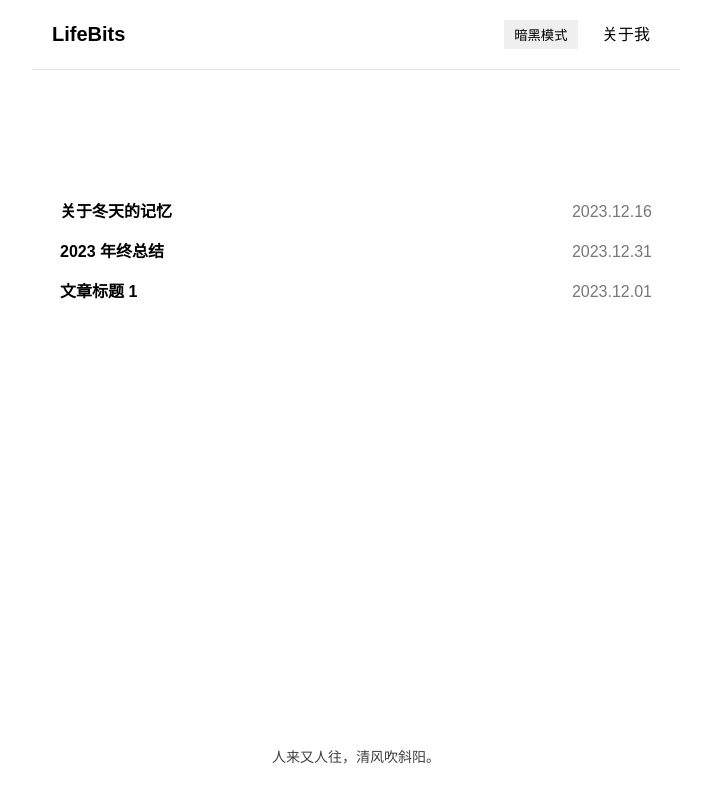
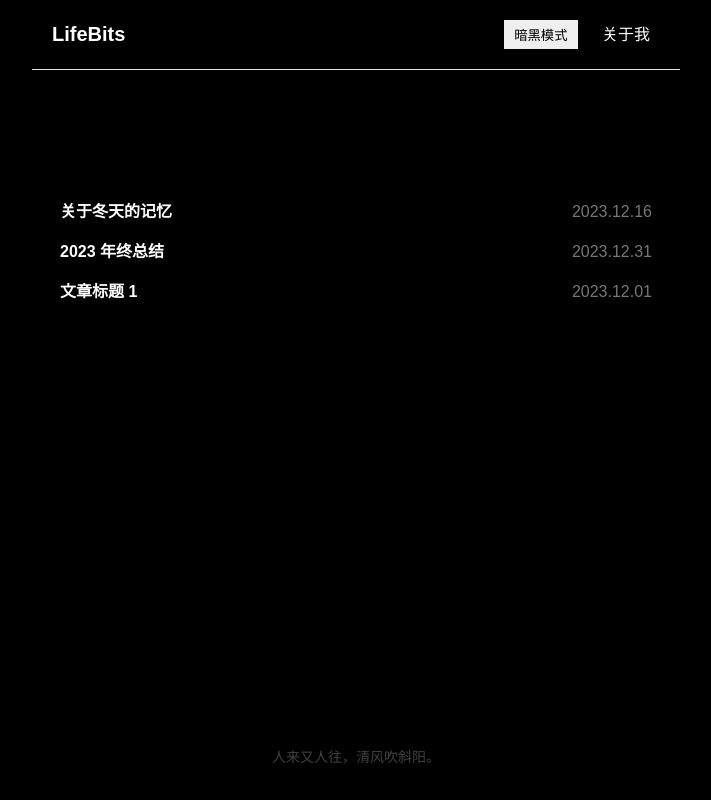
Before and after one commit to aspenzhu/lifebits, a plain HTML site: page index.html in a window 1280 px wide. Both pictures are taken after a click on the button "暗黑模式". Shown: the whole page, without its empty margins (284-995 px from the left). Drawn offline with Linux system fonts and the light colour scheme.

Commit message:
添加暗黑模式

```diff
--- a/index.html
+++ b/index.html
@@ -10,8 +10,8 @@
     <header>
         <div class="title">LifeBits</div>
         <div class="actions">
-            <button onclick="toggleDarkMode()">暗黑模式</button>
-            <a href="about.html">关于我</a>
+            <button id="darkModeToggle">暗黑模式</button>
+            <a href="about.html" class="button">关于我</a>
         </div>
     </header>
 
--- a/main.css
+++ b/main.css
@@ -37,6 +37,19 @@ header {
     text-decoration: none;
 }
 
+/* 设置暗黑模式 */
+body.dark-mode{
+    background-color: #000000;
+    color: #ffffff;
+}
+body.dark-mode header{
+    color:#fff;
+}
+body.dark-mode header a.button{
+    color: #fff;
+}
+
+
 main {
     padding: 20px;
     margin-top: 100px;
--- a/script.js
+++ b/script.js
@@ -5,3 +5,20 @@ function toggleDarkMode() {
 function viewArticle(articleUrl) {
     window.location.href = articleUrl;
 }
+
+// 暗黑模式
+document.getElementById('darkModeToggle').addEventListener('click',function(){
+    document.body.classList.toggle('dark-mode');
+
+    // 保存用户的偏好，比如使用localStorage
+    if(document.body.classList.contains('dark-mode')){
+        localStorage.setItem('dark-mode','enabled');
+    } else{
+        localStorage.setItem('dark-mode','disabled');
+    }
+})
+
+    // 检查用户之前的偏好
+    if(localStorage.getItem('dark-mode')==='enabled'){
+        document.body.classList.add('dark-mode');
+    }
```
